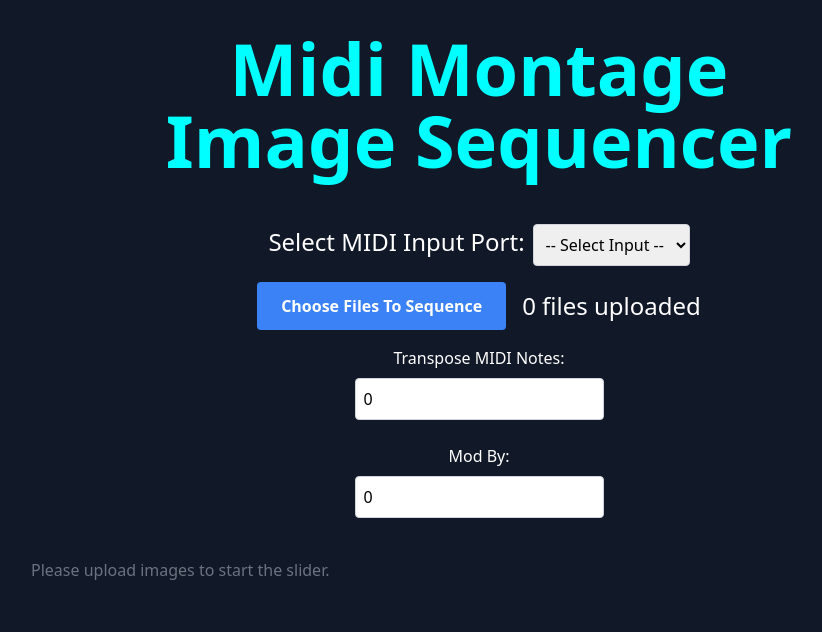
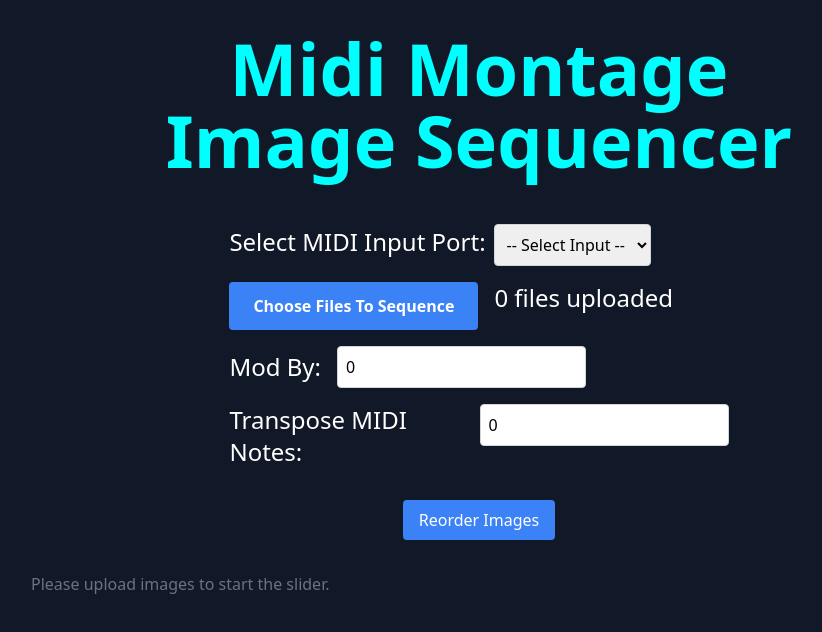
Before and after one commit to nathanfenoglio/midi-montage-image-sequencer, a Next.js app: page / in a window 1280 px wide. Shown: the top 632 px of the page, without its empty margins (161-983 px from the left). Built offline with nearby package versions, Linux system fonts and the light colour scheme.

Commit message:
useContext to maintain images from page to page but no midi input ports detected now

```diff
--- /dev/null
+++ b/app/context/ImagesContext.tsx
@@ -0,0 +1,31 @@
+'use client';
+import React, { createContext, useContext, useState, ReactNode, useMemo } from 'react';
+
+interface ImagesContextProps {
+  images: string[];
+  setImages: React.Dispatch<React.SetStateAction<string[]>>;
+}
+
+// create global context to be able to access images array
+const ImagesContext = createContext<ImagesContextProps | undefined>(undefined);
+
+// set up ImagesContext.Provider to be able to wrap all of the children components in the context
+// in layout.tsx <ImagesProvider>{children}</ImagesProvider>
+// and be able to update the images array in whatever component
+export const ImagesProvider = ({ children }: { children: ReactNode }) => {
+  const [images, setImages] = useState<string[]>([]);
+  return (
+    <ImagesContext.Provider value={{ images, setImages }}>
+      {children}
+    </ImagesContext.Provider>
+  );
+};
+
+// global useImages for any component to be able to access the images array
+export const useImages = () => {
+  const context = useContext(ImagesContext);
+  if (!context) {
+    throw new Error("useImages must be used within an ImagesProvider");
+  }
+  return context;
+};
--- a/app/layout.tsx
+++ b/app/layout.tsx
@@ -1,6 +1,7 @@
 import type { Metadata } from "next";
 import { Geist, Geist_Mono } from "next/font/google";
 import "./globals.css";
+import { ImagesProvider } from './context/ImagesContext';
 
 const geistSans = Geist({
   variable: "--font-geist-sans",
@@ -27,7 +28,8 @@ export default function RootLayout({
       <body
         className={`${geistSans.variable} ${geistMono.variable} antialiased`}
       >
-        {children}
+        {/* {children} */}
+        <ImagesProvider>{children}</ImagesProvider>
       </body>
     </html>
   );
--- a/app/page.tsx
+++ b/app/page.tsx
@@ -2,9 +2,12 @@
 import React, { useEffect, useState, useRef } from 'react'
 // import Instructions from './Instructions/page'
 import ImagePlayer from './ImagePlayer/page'
+import Link from 'next/link';
+import { useImages } from './context/ImagesContext';
 
 const HomePage = () => {
-  const [images, setImages] = useState<string[]>([]);
+  // const [images, setImages] = useState<string[]>([]);
+  const { images, setImages } = useImages(); // Use context for shared images
   const [currentImageIndex, setCurrentImageIndex] = useState(0);
 
   // need useRef to make sure that images are uploaded before midi notes attempt to access image array
@@ -65,6 +68,8 @@ const HomePage = () => {
   // need useRef to make sure that images and whatever other user specified info is uploaded before midi notes attempt to access image array
   useEffect(() => {
     imagesRef.current = images;
+    // trying to share images with reorder page...
+    // localStorage.setItem('images', JSON.stringify(images));
   }, [images]);
 
   useEffect(() => {
@@ -109,6 +114,64 @@ const HomePage = () => {
     }
   }, []);
 
+  // useEffect(() => {
+  //   const initializeMidi = async () => {
+  //     try {
+  //       const access = await navigator.requestMIDIAccess();
+  //       const inputs = Array.from(access.inputs.values()); // Get the actual MIDIInput objects
+  //       setMidiInputs(inputs); // Set the state with the correct type
+  //       console.log(inputs);
+
+  //       // Update inputs when state changes
+  //       access.onstatechange = () => {
+  //         const updatedInputs = Array.from(access.inputs.values());
+  //         setMidiInputs(updatedInputs);
+  //         console.log('MIDI Inputs updated:', updatedInputs);
+  //       };
+  //     } catch (err) {
+  //       console.error('Failed to access MIDI inputs:', err);
+  //     }
+  //   };
+
+  //   console.log('hello???');
+  //   initializeMidi();
+  // }, []);
+
+  // useEffect(() => {
+  //   let midiAccess: any;
+
+  //   const initializeMidi = async () => {
+  //     try {
+  //       midiAccess = await navigator.requestMIDIAccess();
+  //       const inputs: any = Array.from(midiAccess.inputs.values());
+  //       setMidiInputs(inputs);
+
+  //       midiAccess.onstatechange = (event: any) => {
+  //         const updatedInputs: any = Array.from(event.target.inputs.values());
+  //         setMidiInputs(updatedInputs);
+  //       };
+  //     } catch (err) {
+  //       console.error("Failed to access MIDI inputs:", err);
+  //     }
+  //   };
+
+  //   initializeMidi();
+
+  //   // Cleanup to avoid dangling listeners
+  //   return () => {
+  //     if (midiAccess) midiAccess.onstatechange = null;
+  //   };
+  // }, []);
+
+  // Log `midiInputs` when the state updates
+  // useEffect(() => {
+  //   if (midiInputs.length > 0) {
+  //     console.log('Available MIDI inputs:', midiInputs);
+  //   } else {
+  //     console.log('No MIDI inputs found.');
+  //   }
+  // }, [midiInputs]);
+
   // midi input selection change handler
   const handleMidiInputChange = (event: React.ChangeEvent<HTMLSelectElement>) => {
     const inputId = event.target.value;
@@ -127,11 +190,25 @@ const HomePage = () => {
     // listen and handle midi messages from user specified input
     // for you selectedInput that you use for supercollider out is 01. Internal MIDI
     const selectedInput = midiInputs.find((input) => input.id === inputId);
+    // ALL OF A SUDDEN NOT ABLE TO SEE MIDI INPUT PORTS AFTER USING CONTEXT TO BE ABLE TO ACCESS THE IMAGE ARRAY
     if (selectedInput) {
       // WEB MIDI API onmidimessage allows you to assign an event handler function to be used for incoming midi messages
       selectedInput.onmidimessage = handleMIDIMessage;
       console.log(`Connected to: ${selectedInput.name}`);
     }
+
+    // just printing all of the available attributes of a MIDIInput object
+    // it's always one behind the actual state but just printing so leaving alone
+    midiInputs.forEach((input) => {
+      console.log(`ID: ${input.id}`);
+      console.log(`Name: ${input.name}`);
+      console.log(`Manufacturer: ${input.manufacturer}`);
+      console.log(`Type: ${input.type}`);
+      console.log(`Version: ${input.version}`);
+      console.log(`State: ${input.state}`);
+      console.log(`Connection: ${input.connection}`);
+    });
+
   };
 
   const handleMIDIMessage = (message: WebMidi.MIDIMessageEvent) => {
@@ -154,7 +231,11 @@ const HomePage = () => {
       // option for user specified mod by #
       else if (modByUserInputRef.current != null) {
         // choosing to mod by THEN transpose
-        const newIndex = (note % modByUserInputRef.current) + transposeRef.current;
+        console.log("note: " + note);
+        console.log("modByNumImagesRef.current: " + modByNumImagesRef.current);
+        console.log("transposeRef.current: " + transposeRef.current);
+        // const newIndex = (note % modByUserInputRef.current) + transposeRef.current;
+        const newIndex = ((note % modByUserInputRef.current) + transposeRef.current) % imagesRef.current.length;
         setCurrentImageIndex(newIndex);
         console.log("newIndex: " + newIndex);
       }
@@ -168,6 +249,25 @@ const HomePage = () => {
       console.log("transposeRef.current: " + transposeRef.current);
     }
   };
+
+  // just checking if midi permissions have been granted in the browser
+  // useEffect(() => {
+  //   if (!navigator.requestMIDIAccess) {
+  //     console.error('Web MIDI API is not supported in this browser.');
+  //     return;
+  //   }
+
+  //   const checkPermissions = async () => {
+  //     try {
+  //       const access = await navigator.requestMIDIAccess();
+  //       console.log('MIDI access granted:', access);
+  //     } catch (err) {
+  //       console.error('Failed to get MIDI access:', err);
+  //     }
+  //   };
+
+  //   checkPermissions();
+  // }, []);
 
   // Beats Per Minute
   // will not be used when receiving midi data from user as the tempo will be controlled by whatever is received in real time
@@ -195,6 +295,7 @@ const HomePage = () => {
   // ***
 
   return (
+    // items-start will move all children elements to the left
     <div className="flex flex-col items-center min-h-screen bg-gray-900 p-4">
       {/* see about moving image display to top eh it pushes everything else off of the screen */}
 
@@ -203,7 +304,7 @@ const HomePage = () => {
       </div>
 
       {/* MIDI Input Selection drop down menu */}
-      <div className="mb-4">
+      <div className="mb-4 w-[95%] lg:w-[40%] items-start">
         <label className="text-white mr-2 text-lg lg:text-2xl">Select MIDI Input Port:</label>
         <select
           onChange={handleMidiInputChange}
@@ -219,7 +320,8 @@ const HomePage = () => {
         </select>
       </div>
 
-      <div className='flex gap-4 items-center justify-center mb-4'>
+      {/* <div className='flex gap-4 items-center justify-center mb-4'> */}
+      <div className='flex gap-4 w-[95%] lg:w-[40%] items-start mb-4'>
         {/* File Upload Input */}
         <label className='inline-block px-6 py-3 bg-blue-500 text-white font-semibold text-center rounded cursor-pointer hover:bg-blue-600'>
         Choose Files To Sequence
@@ -235,8 +337,68 @@ const HomePage = () => {
         <p className='text-white text-lg lg:text-2xl'>{imagesRef.current.length} files uploaded</p>
       </div>
 
+      {/* modby # user input and toggle modby num images on same line */}
+      {/* <div className='flex items-center justify-center gap-4 mb-4'> */}
+      <div className='flex w-[95%] lg:w-[40%] items-start gap-4 mb-4 items-center'>
+        <label htmlFor="modby-input" className="text-white text-lg lg:text-2xl">
+          Mod By:
+        </label>
+        <input
+          id="modby-input"
+          type="number"
+          value={modByNumImagesRef.current ? images.length : modByUserInput}
+          // value={modByNumImagesRef.current ? images.length : modByUserInputRef.current ?? 0}
+          // onChange={(e) => {
+          //   if (!modByNumImagesRef.current) {
+          //     setModByUserInput(Number(e.target.value));
+          //   }
+          // }}
+          onChange={(e) => {
+            if (!modByNumImagesRef.current) {
+              const newValue = Number(e.target.value);
+              setModByUserInput(newValue);
+              modByUserInputRef.current = newValue;
+            }
+          }}
+          className="p-2 border border-gray-300 rounded"
+        />
+
+        {/* mod by # of images checkbox */}
+        {images.length > 0 && (
+          <label className="flex items-center gap-2 cursor-pointer">
+            <input
+              type="checkbox"
+              checked={modByNumImages}
+              // onChange={toggleModByNumImages}
+              // onChange={() => {
+              //   toggleModByNumImages();
+              //   if (modByNumImages) {
+              //     // Switching to mod by user input
+              //     setModByUserInput(images.length);
+              //   }
+              // }}
+              onChange={() => {
+                toggleModByNumImages();
+                if (!modByNumImages) {
+                  // Switching to mod by # images
+                  const newValue = images.length;
+                  setModByUserInput(newValue); // Update the displayed value
+                  modByUserInputRef.current = newValue; // Update the reference value
+                }
+              }}
+              className="w-10 h-10 lg:w-7 lg:h-7 text-blue-500 border-gray-300 rounded focus:ring-blue-500"
+            />
+            <span className="text-white text-lg lg:text-2xl">Mod By # Images</span>
+          </label>
+        )}
+
+      </div>
+
+      {/* transpose midi notes label and input */}
+      {/* <div className='flex items-center justify-center gap-4 mb-4'> */}
+      <div className='flex w-[95%] lg:w-[40%] items-start gap-4 mb-4'>
         {/* Transpose Input */}
-      <label htmlFor="transpose-input" className="text-white mb-2">
+        <label htmlFor="transpose-input" className="text-white text-lg lg:text-2xl">
           Transpose MIDI Notes:
         </label>
         <input
@@ -244,35 +406,9 @@ const HomePage = () => {
           type="number"
           value={transpose}
           onChange={(e) => setTranspose(Number(e.target.value))}
-        className="mb-6 p-2 border border-gray-300 rounded"
+          className="p-2 border border-gray-300 rounded"
         />
-
-      {/* mod by # of images button */}
-      {images.length > 0 && (
-        <button
-          onClick={toggleModByNumImages}
-          className={`mb-4 px-4 py-2 rounded text-white ${
-            modByNumImages ? "bg-red-500 hover:bg-red-600" : "bg-green-500 hover:bg-green-600"
-          }`}
-        >
-          {modByNumImages ? "No Mod By" : "Mod By # Images"}
-        </button>
-      )}
-
-      <label htmlFor="modby-input" className="text-white mb-2">
-        Mod By:
-      </label>
-      <input
-        id="modby-input"
-        type="number"
-        value={modByNumImagesRef.current ? images.length : modByUserInput}
-        onChange={(e) => {
-          if (!modByNumImagesRef.current) {
-            setModByUserInput(Number(e.target.value));
-          }
-        }}
-        className="mb-6 p-2 border border-gray-300 rounded"
-      />
+      </div>
 
       {/* start/stop button and fullscreen button on same line */}
       <div className='flex gap-4'>
@@ -299,6 +435,14 @@ const HomePage = () => {
         }
       </div>
 
+      <div className='p-4'>
+        <Link href="/reorder">
+          <button className="px-4 py-2 bg-blue-500 text-white rounded hover:bg-blue-600">
+            Reorder Images
+          </button>
+        </Link>
+      </div>
+
       {/* Image Slider */}
       <div ref={sliderRef} className="w-full max-w-4xl mt-4">
         {images.length > 0 ? (
--- /dev/null
+++ b/app/reorder/page.tsx
@@ -0,0 +1,28 @@
+'use client';
+import { useImages } from '../context/ImagesContext'; // useImages global context
+
+const reorder = () => {
+  // get images from ImagesContext that uses useContext React hook
+  const { images, setImages } = useImages();
+
+  // to be implemented still...
+  const handleReorder = (newOrder: string[]) => {
+    setImages(newOrder);
+  };
+
+  // just listing all images for now
+  // desire is to be able to have user grab and move to reorder list if they desire to...
+  return (
+    <div>
+      <h1>Reorder Images</h1>
+      <h1>{images.length}</h1>
+      <ul>
+        {images.map((img, index) => (
+          <li key={index}>{img}</li>
+        ))}
+      </ul>
+    </div>
+  );
+};
+
+export default reorder;
```
Lines whose indentation alone changed are shown as unchanged.
